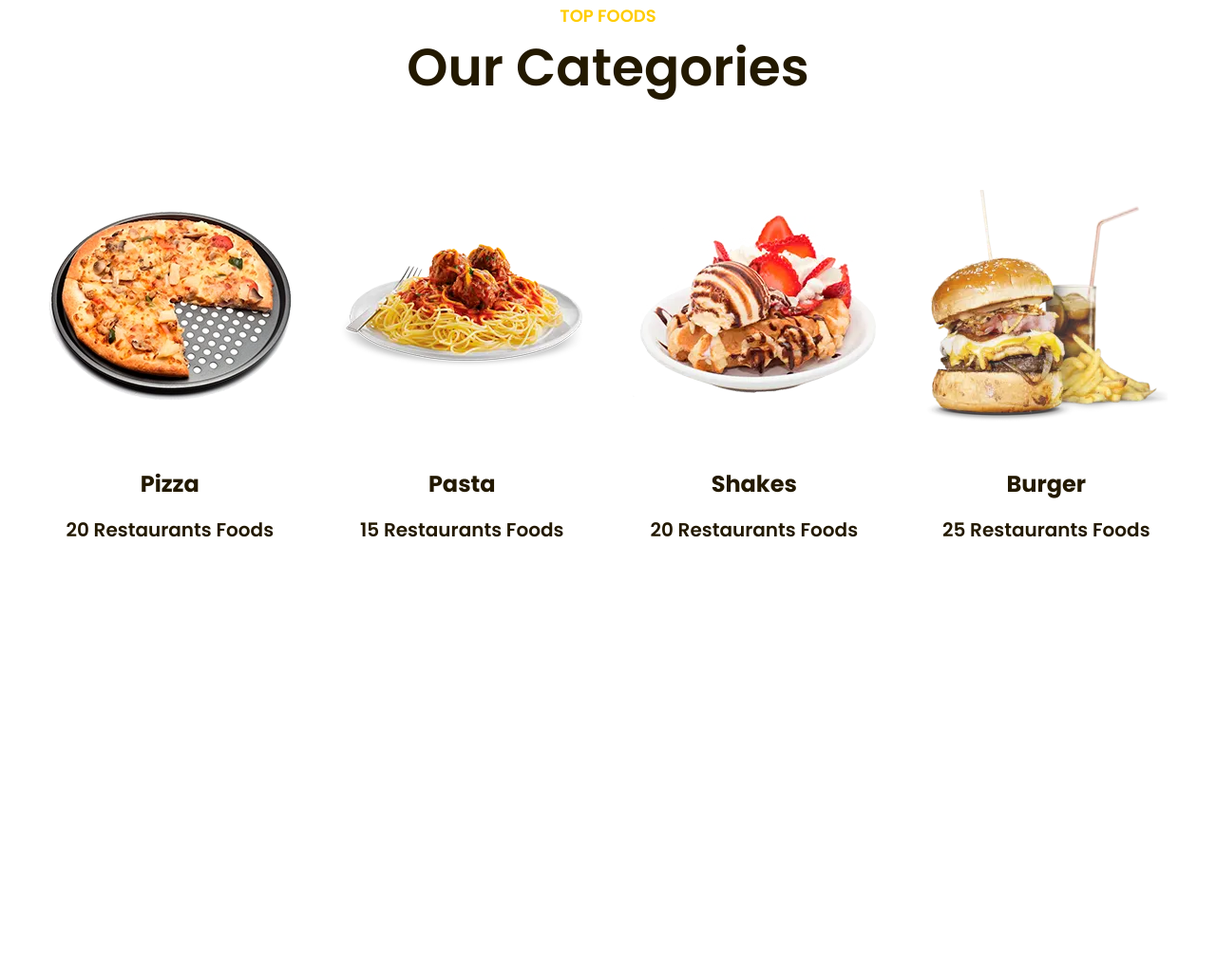
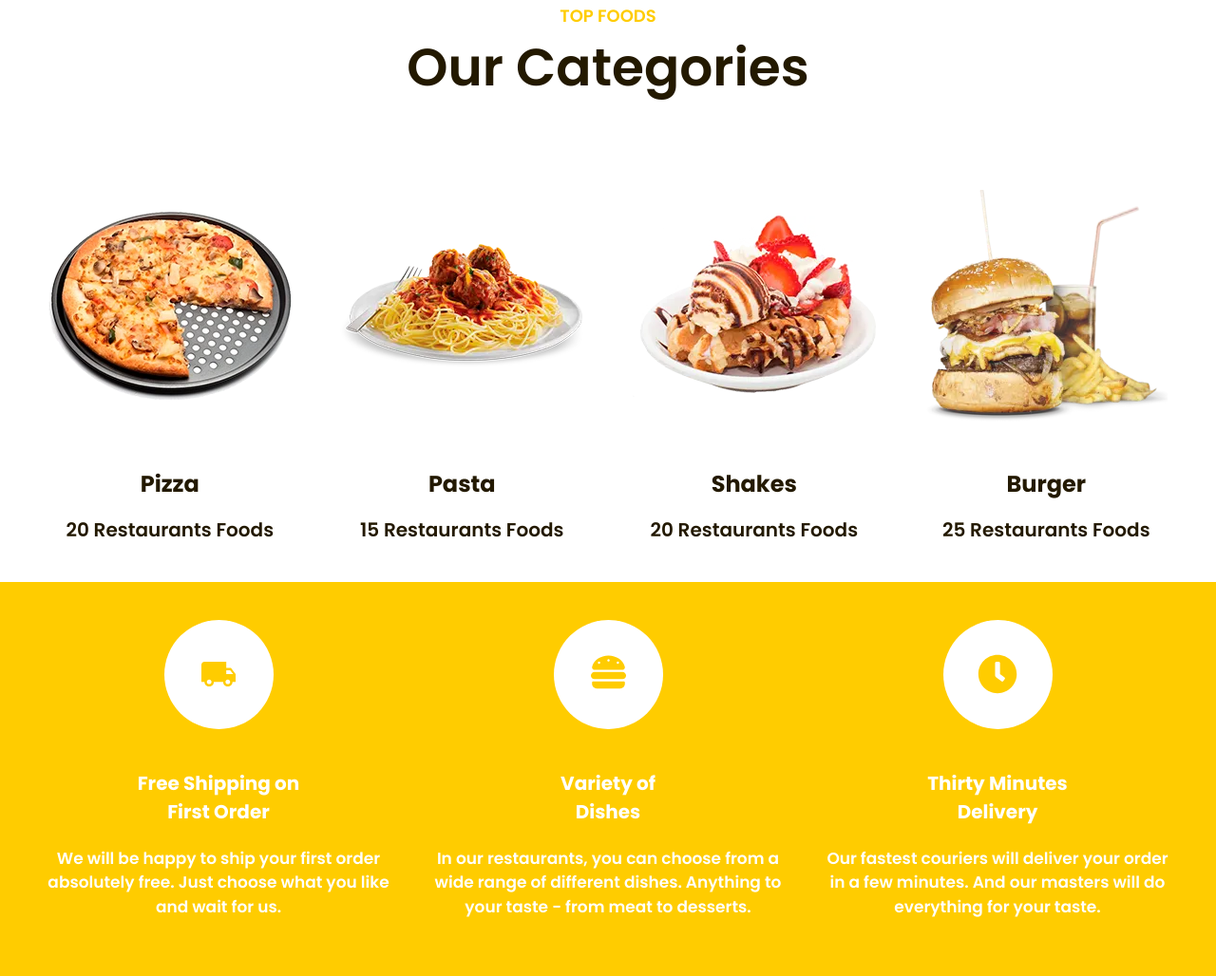
Before and after one commit to dsurdiy/food-mood, a plain HTML site: page index.html in a window 1280 px wide. Shown: the part 871-1899 px from the top of the page at 95% size. Before the commit the page ends 1484 px from the top, so only its background shows below. Drawn offline with Linux system fonts and the light colour scheme.

Commit message:
added features section

```diff
--- a/index.html
+++ b/index.html
@@ -48,12 +48,14 @@
                      <span class="top__discount-price">20%</span>
                      DISCOUNT
                   </div>
-                  <p class="top__discount-text">
-                     On your first
-                     order, if you order
-                     online through
-                     our App!
-                  </p>
+                  <div class="top__discount-text">
+                     <p>
+                        On your first
+                        order, if you order
+                        online through
+                        our App!
+                     </p>
+                  </div>
                </div>
                <a href="#" class="top__btn button">ORDER ONLINE</a>
             </div>
@@ -92,6 +94,44 @@
                </div>
             </div>
          </section>
+
+         <section class="features">
+            <div class="features__container">
+               <div class="features__items">
+                  <div class="features__item item-features">
+                     <img src="img/features/01.svg" alt="Car icon" class="item-features__image">
+                     <h4 class="item-features__title">Free Shipping on First Order</h4>
+                     <div class="item-features__text">
+                        <p>
+                           We will be happy to ship your first order absolutely free. Just
+                           choose what you like and wait for us.
+                        </p>
+                     </div>
+                  </div>
+                  <div class="features__item item-features">
+                     <img src="img/features/02.svg" alt="Burger icon" class="item-features__image">
+                     <h4 class="item-features__title">Variety of Dishes</h4>
+                     <div class="item-features__text">
+                        <p>
+                           In our restaurants, you can choose from a wide range of different dishes. Anything to your
+                           taste - from meat to
+                           desserts.
+                        </p>
+                     </div>
+                  </div>
+                  <div class="features__item item-features">
+                     <img src="img/features/03.svg" alt="Time icon" class="item-features__image">
+                     <h4 class="item-features__title">Thirty Minutes Delivery</h4>
+                     <div class="item-features__text">
+                        <p>
+                           Our fastest couriers will deliver your order in a few minutes. And our masters will do
+                           everything for your taste.
+                        </p>
+                     </div>
+                  </div>
+               </div>
+            </div>
+         </section>
       </main>
 
       <footer class="footer">
--- a/scss/style.scss
+++ b/scss/style.scss
@@ -117,9 +117,6 @@
       font-weight: 600;
    }
 
-   &__btn {
-   }
-
    &__image {
       position: absolute;
       top: 0;
@@ -168,6 +165,44 @@
    }
 }
 
+/* =================== FEATURES style =================== */
+
+.features {
+   background-color: $accentColor;
+
+   &__items {
+      display: grid;
+      grid-template-columns: repeat(3, 1fr);
+      gap: 30px;
+   }
+}
+.item-features {
+   display: flex;
+   flex-direction: column;
+   align-items: center;
+   justify-content: center;
+   gap: 22px;
+   padding: 40px 5px 60px;
+   color: #fff;
+   text-align: center;
+
+   &__image {
+      &:not(:last-child) {
+         margin-bottom: 20px;
+      }
+   }
+
+   &__title {
+      font-size: 20px;
+      font-weight: 700;
+      max-width: 171px;
+   }
+
+   &__text {
+      font-weight: 600;
+   }
+}
+
 /* ===================  =================== */
 /* ===================  =================== */
 /* ===================  =================== */
@@ -175,4 +210,3 @@
 /* ===================  =================== */
 /* ===================  =================== */
 /* ===================  =================== */
-/* ===================  =================== */
```
Also changed, not shown: css/style.min.css, img/features/01.svg (added), img/features/02.svg (added), img/features/03.svg (added), 1 other file.
